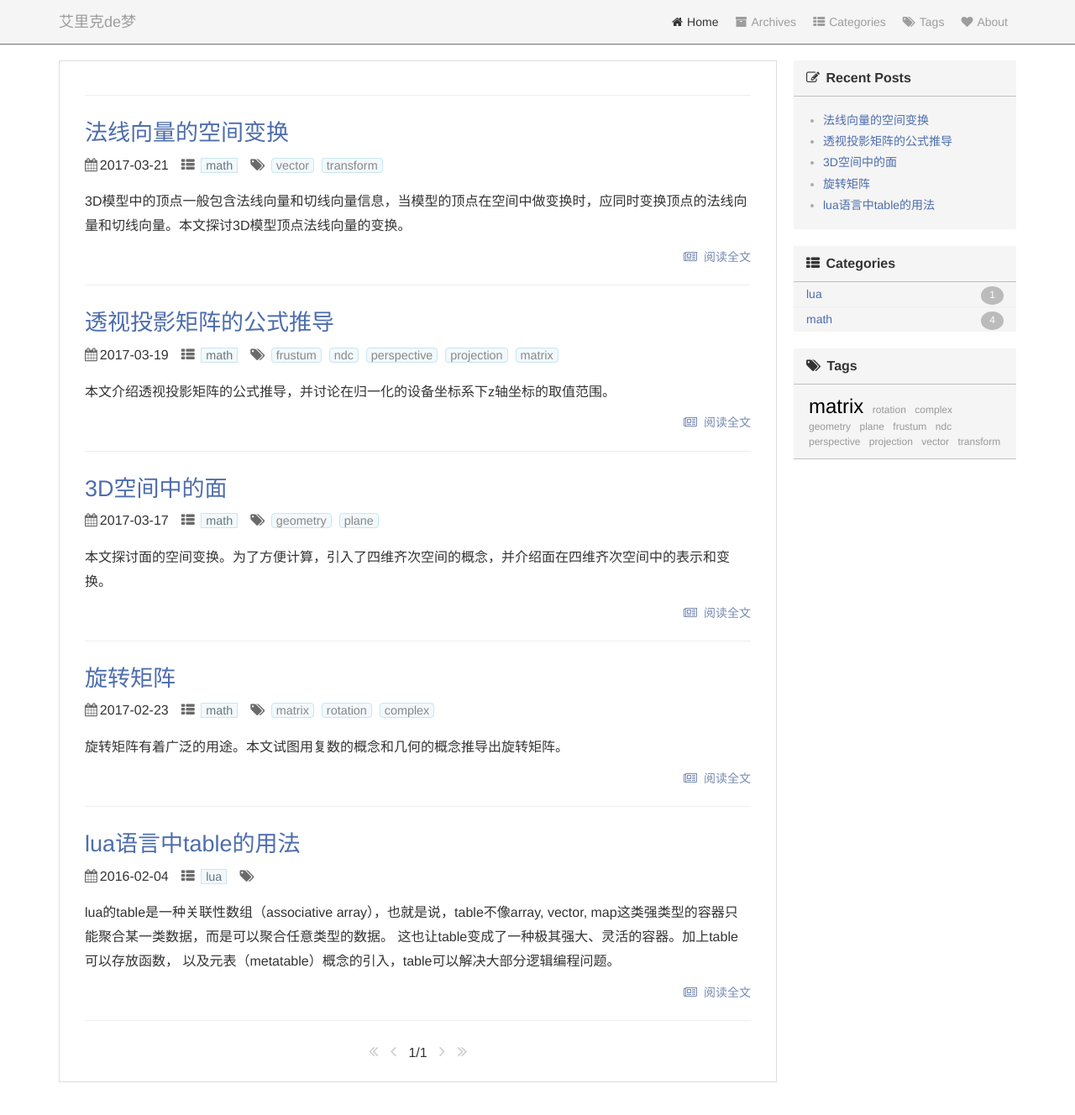
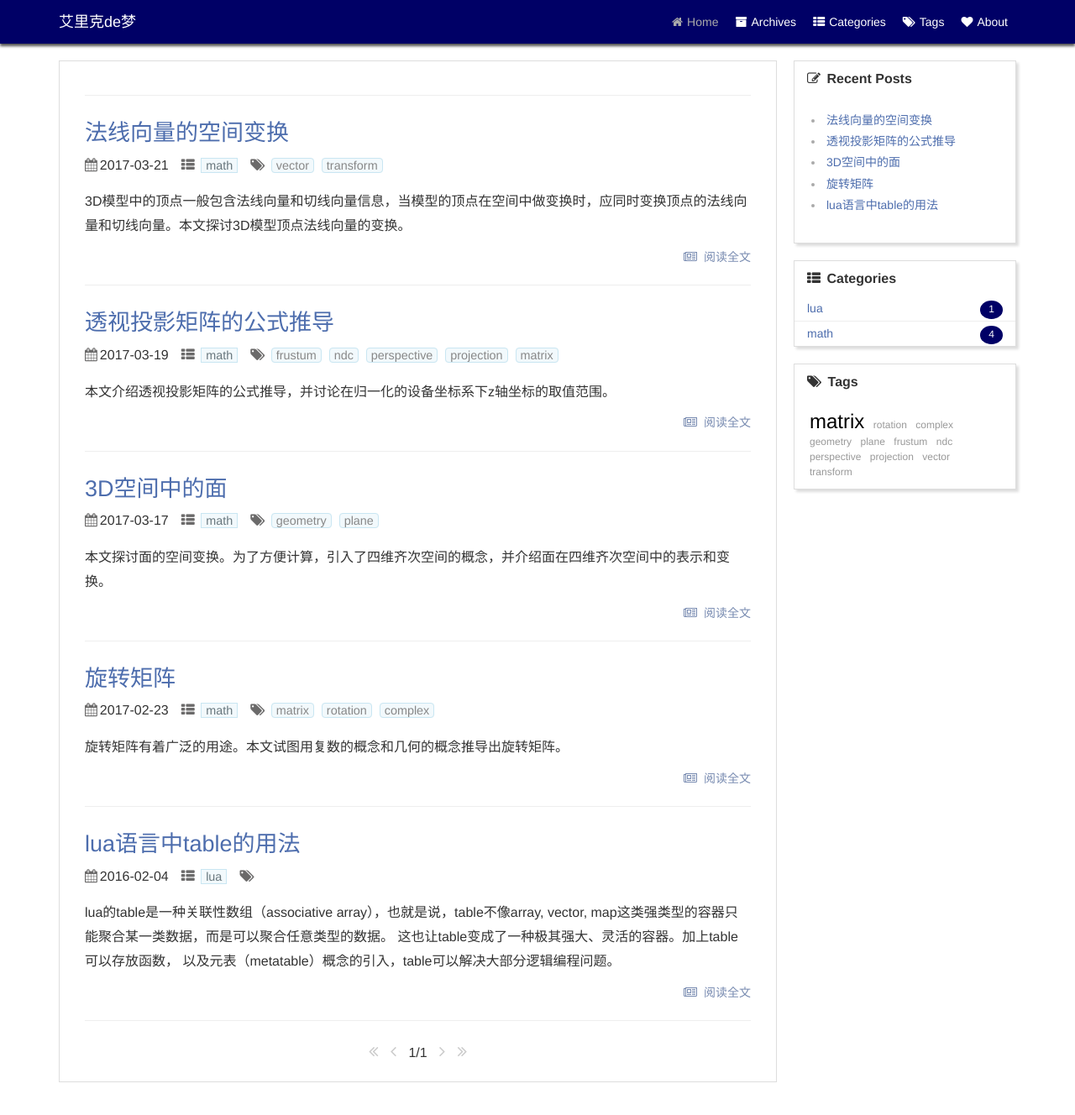
Before and after one commit to pyericz/blog, a Jekyll site: the page built from index.html, in a window 1280 px wide and 1400 px high. Shown: the top 1328 px of the window at 84% size. Built offline with Jekyll 4.4.1, drawn with Linux system fonts in a browser that asks for light colours; the list of posts is cut into pages by our own code; comment, search, counter and statistics services are not loaded.

Commit message:
修改主题颜色，固定header

```diff
--- a/_sass/_header.scss
+++ b/_sass/_header.scss
@@ -1,21 +1,25 @@
 header {
-    background: #f5f5f5;
+    background: #006;
     height: 52px;
-    color: #9d9d9d;
-    box-shadow: 0 1px 1px 0px rgba(0,0,0,0.5);
+    color: #fff;
+    box-shadow: 0 3px 3px 0px #555;
     margin-bottom: 20px;
+    position: fixed;
+    width: 100%;
     a {
-        color: #9d9d9d;
+        color: #fff;
         -webkit-transition: 0.2s ease;
         transition: 0.2s ease;
         &:hover {
-            color: #333;
+            color: #aaa;
         }
     }
     .wrapper {
         width: 1140px;
         margin: 0 auto;
         line-height: 52px;
+
+
         .brand {
             font-size: 18px;
         }
@@ -43,14 +47,15 @@
                         padding: 0 10px;
                         height: 52px;
                         &:hover {
-                            background-color: #c0ddc7;
+                            color: #333;
+                            background-color: #fff;
                         }
                         i {
                             margin-right: 5px;
                         }
                     }
                     >.active {
-                        color: #333;
+                        color: #aaa;
                     }
                 }
             }
--- a/_sass/_index.scss
+++ b/_sass/_index.scss
@@ -1,7 +1,7 @@
 .page[index] {
     a {
         color: #4d6dad;
-        transition: 0.5s ease;
+        transition: 0.2s ease;
         &:hover {
             color: #223253;
         }
@@ -98,9 +98,9 @@
                             padding: 2px 0;
                             border-bottom: 1px solid #eee;
                             &:hover {
-                                background-color: #dbdfee;
+                                /* background-color: #dbdfee; */
                                 .badge {
-                                    background-color: #dbdfee;
+                                    /* background-color: #dbdfee; */
                                     transform: scale(1.2) rotate(360deg);
                                 }
                             }
@@ -118,9 +118,9 @@
                                 padding: 0 10px;
                                 font-size: 12px;
                                 color: #fff;
-                                background-color: #bbb;
+                                background-color: #006;
                                 border-radius: 50%;
-                                transition: 0.5s ease-in-out;
+                                transition: 0.3s ease-in-out;
                             }
                         }
                         &:last-of-type a {
@@ -133,7 +133,12 @@
                     li{
                         color:#aaa;
                         font-size: 14px;
+                        a {
+                            display: block;
+                            padding: 0 3px;
+                        }
                     }
+
                 }
                 .tags-cloud {
                     font-weight: normal;
--- a/_sass/_page.scss
+++ b/_sass/_page.scss
@@ -11,6 +11,7 @@
     width: 1140px;
     box-sizing: border-box;
     margin: 0 auto;
+    padding-top: 72px;
     // word-break: break-all;
     .left {
         border: 1px solid #ddd;
@@ -96,7 +97,7 @@
         top: 0;
         .fixed {
             position: fixed;
-            top: 20px;
+            top: 72px;
         }
         .scroll-bottom {
             position: absolute;
@@ -104,7 +105,9 @@
         }
         .side {
             box-sizing: border-box;
-            background-color: #f5f5f5;
+            border: 1px solid #ddd;
+            background-color: #fff;
+            box-shadow: 3px 3px 3px #ddd;
             padding-bottom: 1px;
             -ms-word-break: break-all;
             word-break: break-all;
@@ -118,7 +121,7 @@
                 padding: 12px 15px;
 
                 // margin-right: -10px;
-                border-bottom: 1px solid #c0c0c0;
+                // border-bottom: 1px solid #c0c0c0;
                 font-size: 16px;
                 font-weight: bold;
             }
```
Also changed, not shown: js/pageContent.js (+19 -18 lines).
